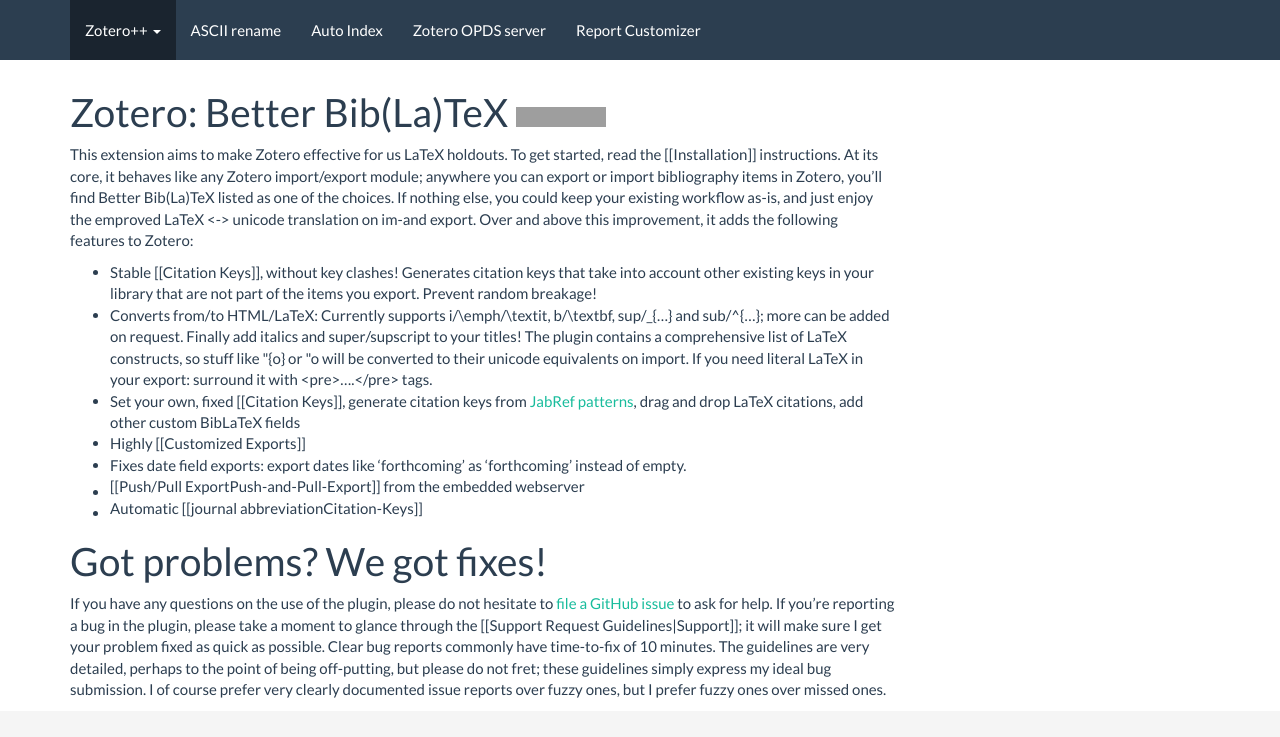
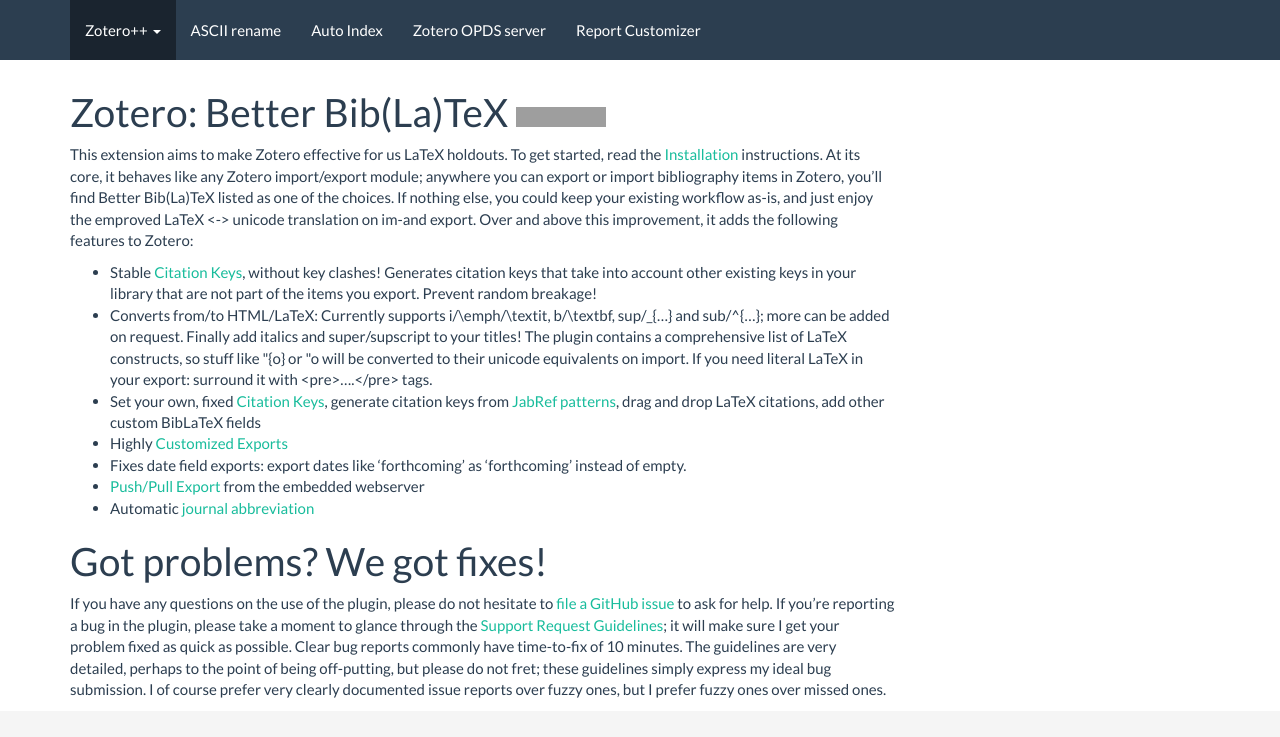
Before and after one commit to edwinksl/ZotPlus.github.io, a Jekyll site: the page built from better-bibtex/index.md, in a window 1280 px wide and 900 px high. Shown: the top 737 px of the window. Built offline with Jekyll 4.4.1, drawn with Linux system fonts in a browser that asks for light colours; nearby versions of some CDN libraries; comment, search, counter and statistics services are not loaded; grey boxes are pictures that could not be loaded.

Commit message:
Site update

```diff
--- a/better-bibtex/index.md
+++ b/better-bibtex/index.md
@@ -5,28 +5,28 @@
 
 # Zotero: Better Bib(La)TeX [![Circle CI](https://circleci.com/gh/retorquere/zotero-better-bibtex.svg?style=shield)](https://circleci.com/gh/retorquere/zotero-better-bibtex)
 
-This extension aims to make Zotero effective for us LaTeX holdouts. To get started, read the [[Installation]]
+This extension aims to make Zotero effective for us LaTeX holdouts. To get started, read the [Installation](Installation)
 instructions.  At its core, it behaves like any Zotero import/export module; anywhere you can export or import
 bibliography items in Zotero, you'll find Better Bib(La)TeX listed as one of the choices. If nothing else, you could
 keep your existing workflow as-is, and just enjoy the emproved LaTeX &lt;-&gt; unicode translation on im-and export.
 Over and above this improvement, it adds the following features to Zotero:
 
-* Stable [[Citation Keys]], without key clashes! Generates citation keys that take into account other existing keys in your library
+* Stable [Citation Keys](Citation-Keys), without key clashes! Generates citation keys that take into account other existing keys in your library
   that are not part of the items you export. Prevent random breakage!
 * Converts from/to HTML/LaTeX: Currently supports i/\emph/\textit, b/\textbf, sup/\_{...} and sub/^{...}; more can
   be added on request. Finally add italics and super/supscript to your titles! The plugin contains a comprehensive list
   of LaTeX constructs, so stuff like \"{o} or \"o will be converted to their unicode equivalents on import. If you need
   literal LaTeX in your export: surround it with &lt;pre&gt;....&lt;/pre&gt; tags.
-* Set your own, fixed [[Citation Keys]], generate citation keys from [JabRef patterns](http://jabref.sourceforge.net/help/LabelPatterns.php), drag and drop LaTeX citations, add other custom BibLaTeX fields
-* Highly [[Customized Exports]]
+* Set your own, fixed [Citation Keys](Citation-Keys), generate citation keys from [JabRef patterns](http://jabref.sourceforge.net/help/LabelPatterns.php), drag and drop LaTeX citations, add other custom BibLaTeX fields
+* Highly [Customized Exports](Customized-Exports)
 * Fixes date field exports: export dates like 'forthcoming' as 'forthcoming' instead of empty.
-* [[Push/Pull Export|Push-and-Pull-Export]] from the embedded webserver
-* Automatic [[journal abbreviation|Citation-Keys]]
+* [Push/Pull Export](Push-and-Pull-Export) from the embedded webserver
+* Automatic [journal abbreviation](Citation-Keys)
 
 # Got problems? We got fixes!
 
 If you have any questions on the use of the plugin, please do not hesitate to [file a GitHub issue](https://github.com/retorquere/zotero-better-bibtex/issues/new) to ask for help. If
-you're reporting a bug in the plugin, please take a moment to glance through the [[Support Request Guidelines|Support]]; it will
+you're reporting a bug in the plugin, please take a moment to glance through the [Support Request Guidelines](Support); it will
 make sure I get your problem fixed as quick as possible. Clear bug reports commonly have time-to-fix of 10 minutes. The
 guidelines are very detailed, perhaps to the point of being off-putting, but please do not fret; these guidelines
 simply express my ideal bug submission. I of course prefer very clearly documented issue reports over fuzzy ones, but I
```
Also changed, not shown: better-bibtex/Configuration.md (+1 -1 lines), better-bibtex/Scripting-examples.md (+1 -1 lines).
